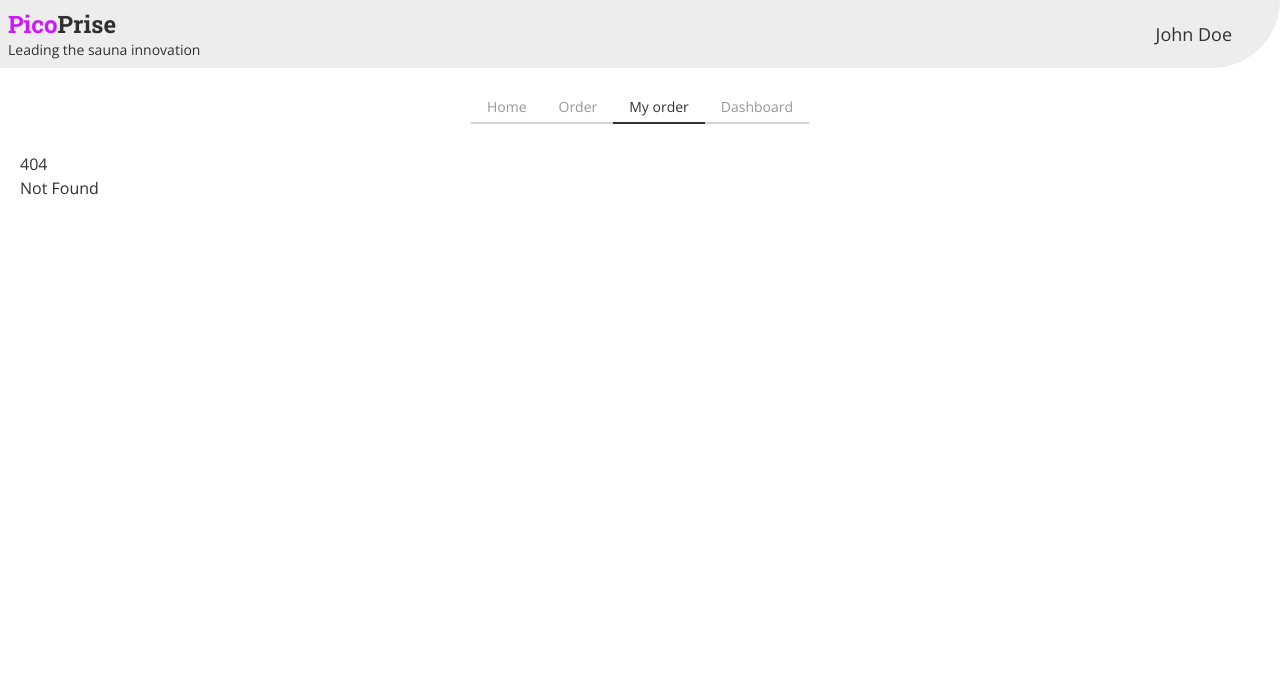
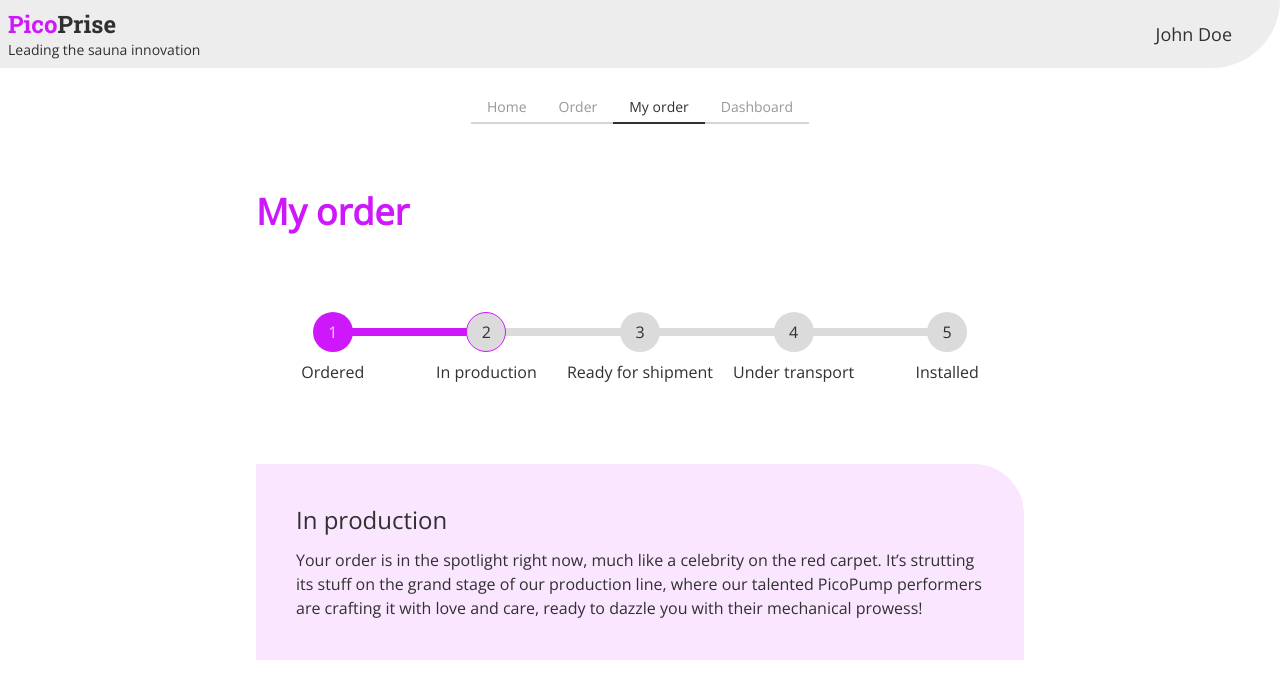
Before and after one commit to thomas-oestdahl/picoprise, a SvelteKit app: page /myorder in a window 1280 px wide. Before the commit this address had no page. Shown: the top 698 px of the page. Built offline with nearby package versions, Linux system fonts and the light colour scheme; some icons are missing.

Commit message:
Added myorder page

```diff
--- a/src/components/why.svelte
+++ b/src/components/why.svelte
@@ -3,8 +3,7 @@
   <div class="grid grid-cols-1 sm:grid-cols-2 lg:grid-cols-3 gap-10">
     <div class="max-w-md">
       <h3 class="text-xl font-serif font-bold">
-        <span class="text-primary"><i class="ph ph-wave-sine mr-2" /></span
-        >Precision control
+        <span class="text-primary"><i class="ph ph-wave-sine mr-2" />Precision control</span>
       </h3>
       <p class="">
         PicoPump gives you precise control over the temperature and humidity in
@@ -14,8 +13,7 @@
     </div>
     <div class="max-w-md">
       <h3 class="text-xl font-serif font-bold">
-        <span class="text-primary"><i class="ph ph-wave-sine mr-2" /></span>Easy
-        installation
+        <span class="text-primary"><i class="ph ph-wave-sine mr-2" />Easy installation</span>
       </h3>
       <p class="">
         Installing PicoPump is a breeze. It comes with a user-friendly manual,
@@ -25,8 +23,7 @@
     </div>
     <div class="max-w-md">
       <h3 class="text-xl font-serif font-bold">
-        <span class="text-primary"><i class="ph ph-wave-sine mr-2" /></span
-        >Global reach
+        <span class="text-primary"><i class="ph ph-wave-sine mr-2" />Global reach</span>
       </h3>
       <p class="">
         PicoPump is going global, and it’s available in every corner of the
@@ -36,8 +33,7 @@
     </div>
     <div class="max-w-md">
       <h3 class="text-xl font-serif font-bold">
-        <span class="text-primary"><i class="ph ph-wave-sine mr-2" /></span
-        >Built to last
+        <span class="text-primary"><i class="ph ph-wave-sine mr-2" />Built to last</span>
       </h3>
       <p class="">
         Crafted in the challenging climate of Norway, PicoPump is designed to
--- /dev/null
+++ b/src/lib/objects.js
@@ -0,0 +1,27 @@
+export const statusList = [
+  {
+    id: 10,
+    name: 'Ordered',
+    description: 'Your order has landed in our system like a superhero swooping in to save the day. It’s now basking in the limelight of our initial processing stage, getting ready to embark on its epic journey to your sauna!'
+  },
+  {
+    id: 20,
+    name: 'In production',
+    description: 'Your order is in the spotlight right now, much like a celebrity on the red carpet. It’s strutting its stuff on the grand stage of our production line, where our talented PicoPump performers are crafting it with love and care, ready to dazzle you with their mechanical prowess!'
+  },
+  {
+    id: 30,
+    name: 'Ready for shipment',
+    description: 'Your order is all dressed up and ready to party! It’s like the PicoPump is wearing its finest tuxedo, just waiting for the delivery limo to arrive. We’re doing some last-minute fluffing of its bowtie and ensuring it has its dancing shoes on, so it can waltz its way to your sauna in style!'
+  },
+  {
+    id: 40,
+    name: 'Under transport',
+    description: 'The PicoPump is on a thrilling adventure, like a secret agent on a mission, zipping from PicoPrise to your sauna. It’s currently soaring through the air, surfing the waves, and dodging traffic (well, not really) to get to you. So, sit tight, and get ready for your PicoPump’s grand entrance – it’s just one hairpin turn away from Hollywood stardom!'
+  },
+  {
+    id: 50,
+    name: 'Installed',
+    description: 'Your PicoPump is now chilling in your sauna, ready to turn your space into a tropical oasis. Think of it as the sauna’s new BFF, whispering secrets of relaxation and making the steam sing with joy. So go ahead, bask in the glory of your upgraded sauna, and remember, sweating is just your body’s way of saying, ‘I’m having a sauna-licious time!’'
+  }
+];
--- /dev/null
+++ b/src/routes/myorder/+page.svelte
@@ -0,0 +1,44 @@
+<script>
+  import { statusList } from '$lib/objects.js';
+  let currentStatus = statusList.find(x => x.id === 20);
+</script>
+
+<div class="max-w-3xl mx-auto">
+  <p class="text-primary text-4xl font-bold pt-10 pb-20">
+    My order
+  </p>
+
+  <ul class="steps steps-vertical w-full lg:steps-horizontal">
+    {#each statusList as status}
+      {#if currentStatus}
+        <li class="step {currentStatus.id >= status.id ? "step-primary" : ""} {currentStatus.id === status.id ? "current" : ""}">{status.name}</li>
+      {:else}
+        <li class="step">{status.name}</li>
+      {/if}
+	  {/each}
+  </ul>
+
+  {#if currentStatus}
+    <div class="background-primary mt-20 px-10 py-10 rounded-tr-[50px]">
+      <p class="text-2xl pb-3">{currentStatus.name}</p>
+      <p>{currentStatus.description}</p>
+    </div>
+  {/if}
+</div>
+
+<style>
+  .background-primary {
+    background-color: hsl(var(--p) / 0.1);
+  }
+
+  .step::after {
+    height: 2.5rem;
+    width: 2.5rem;
+  }
+
+  .current::after {
+    background-color: hsl(var(--b3) / var(--tw-bg-opacity));
+    border: 1px solid hsl(var(--p) / var(--tw-bg-opacity));
+    color: hsl(var(--bc) / var(--tw-text-opacity));
+  }
+</style>
```
